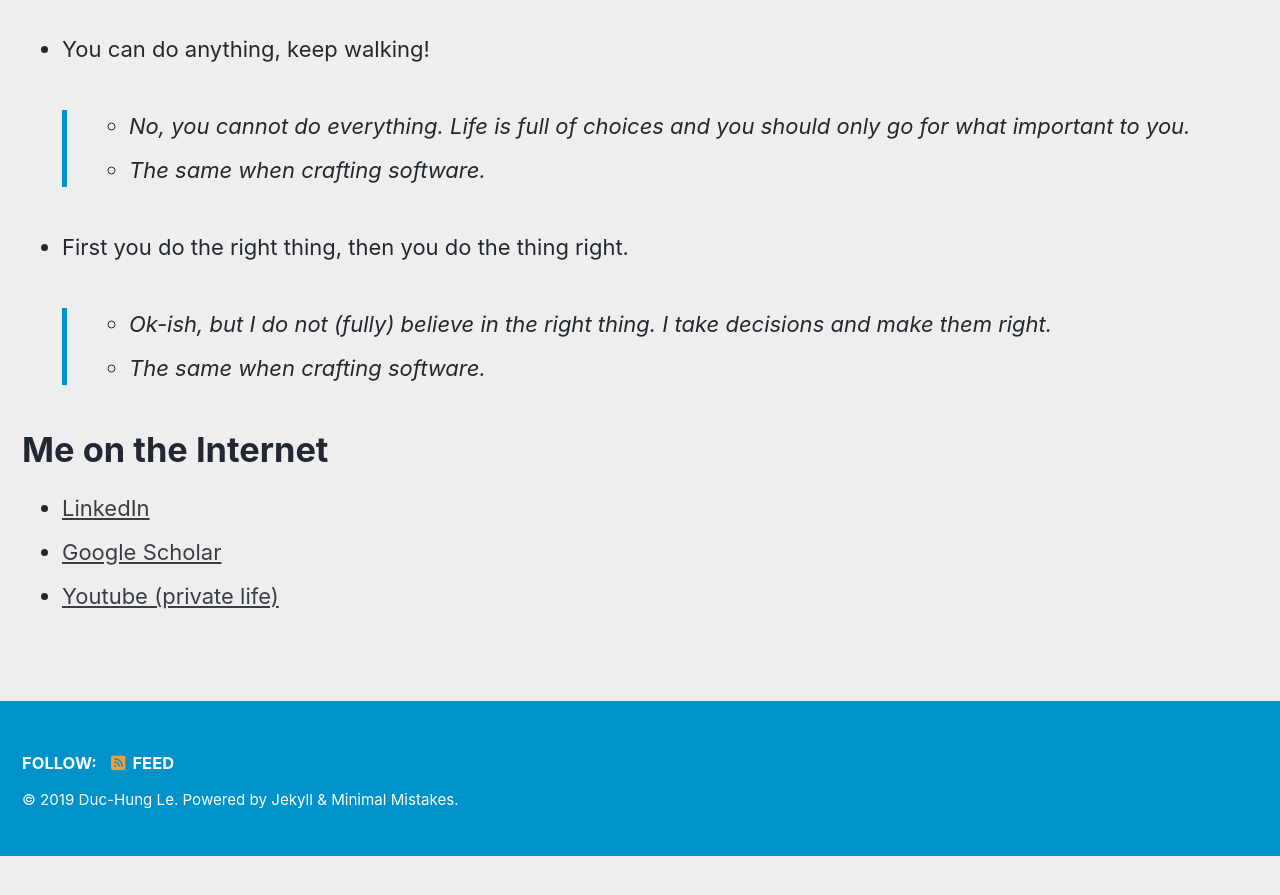
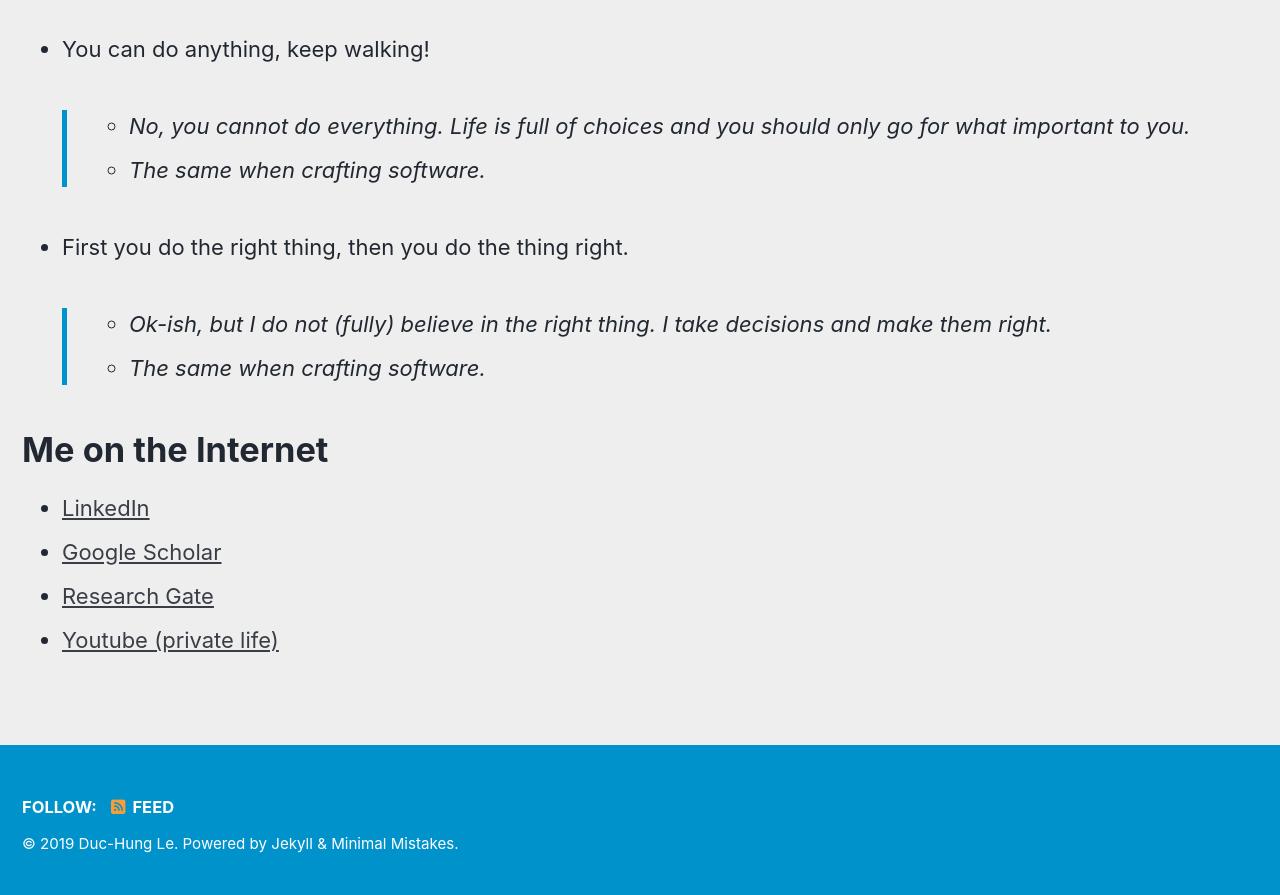
Before and after one commit to leduchung/leduchung.github.io, a Jekyll site: the page built from _pages/home.md, in a window 1280 px wide and 900 px high, scrolled down 2100 px. Shown: the top 895 px of the window. Built offline with Jekyll 4.4.1, drawn with Linux system fonts in a browser that asks for light colours; cached includes are drawn as plain includes; nearby versions of some CDN libraries; before the commit the page ends 2956 px from its top, so only the background shows below that.

Commit message:
add research gate

```diff
--- a/_pages/home.md
+++ b/_pages/home.md
@@ -69,4 +69,5 @@ permalink: /
 
 - [LinkedIn](https://www.linkedin.com/in/duchungle/)
 - [Google Scholar](https://scholar.google.at/citations?user=rfQs0CQAAAAJ)
+- [Research Gate](https://www.researchgate.net/profile/Hung_Le_Duc)
 - [Youtube (private life)](https://www.youtube.com/user/hungld86/videos)
```
